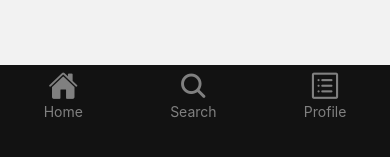
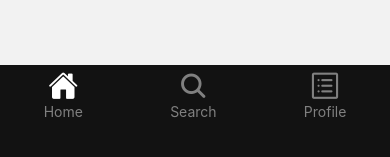
Before and after one commit to Ozberksenn/MusicApp, a React Native app: screen / in a window 390 px wide. Shown: the part 679-836 px from the top of the page. Built offline with nearby package versions, Linux system fonts and the light colour scheme.

Commit message:
tabBar edited

```diff
--- a/src/components/TabBar/TabBar.js
+++ b/src/components/TabBar/TabBar.js
@@ -15,7 +15,10 @@ const TabBar = () => {
         onPress={() => navigation.navigate("Home") & setFocused(1)}
       >
         <View style={styles.iconView}>
-          <Ionicons style={styles.icon} name="home" />
+          <Ionicons
+            style={[styles.icon, { color: focused === 1 ? "#fff" : "gray" }]}
+            name="home"
+          />
           <Text style={styles.homeIconText}>Home</Text>
         </View>
       </TouchableOpacity>
@@ -23,7 +26,10 @@ const TabBar = () => {
         onPress={() => navigation.navigate("Search") & setFocused(2)}
       >
         <View style={styles.iconView}>
-          <Ionicons style={styles.icon} name="search" />
+          <Ionicons
+            style={[styles.icon, { color: focused === 2 ? "#fff" : "gray" }]}
+            name="search"
+          />
           <Text style={styles.homeIconText}>Search</Text>
         </View>
       </TouchableOpacity>
@@ -31,7 +37,10 @@ const TabBar = () => {
         onPress={() => navigation.navigate("Profile") & setFocused(3)}
       >
         <View style={styles.iconView}>
-          <AntDesign style={styles.icon} name="profile" />
+          <AntDesign
+            style={[styles.icon, { color: focused === 3 ? "#fff" : "gray" }]}
+            name="profile"
+          />
           {/* AntDesign package using. */}
           <Text style={styles.homeIconText}>Profile</Text>
         </View>
```
